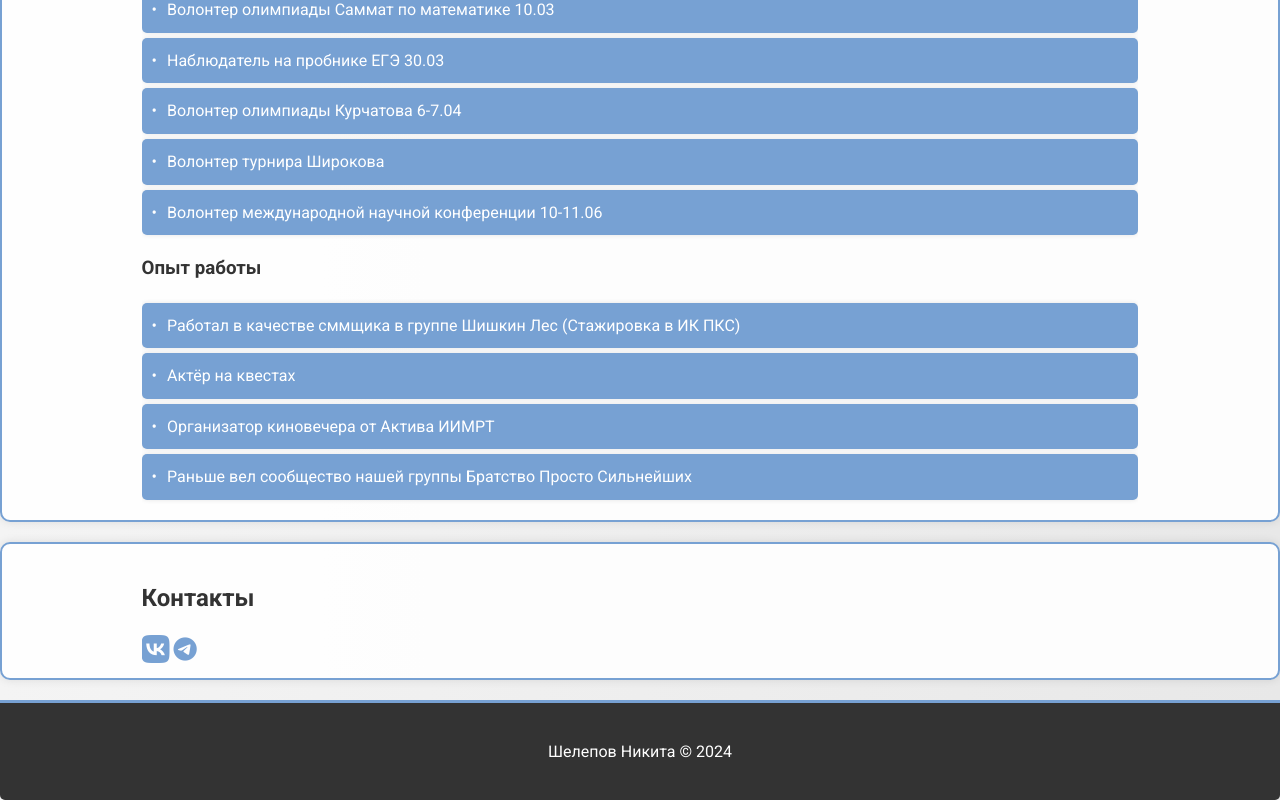
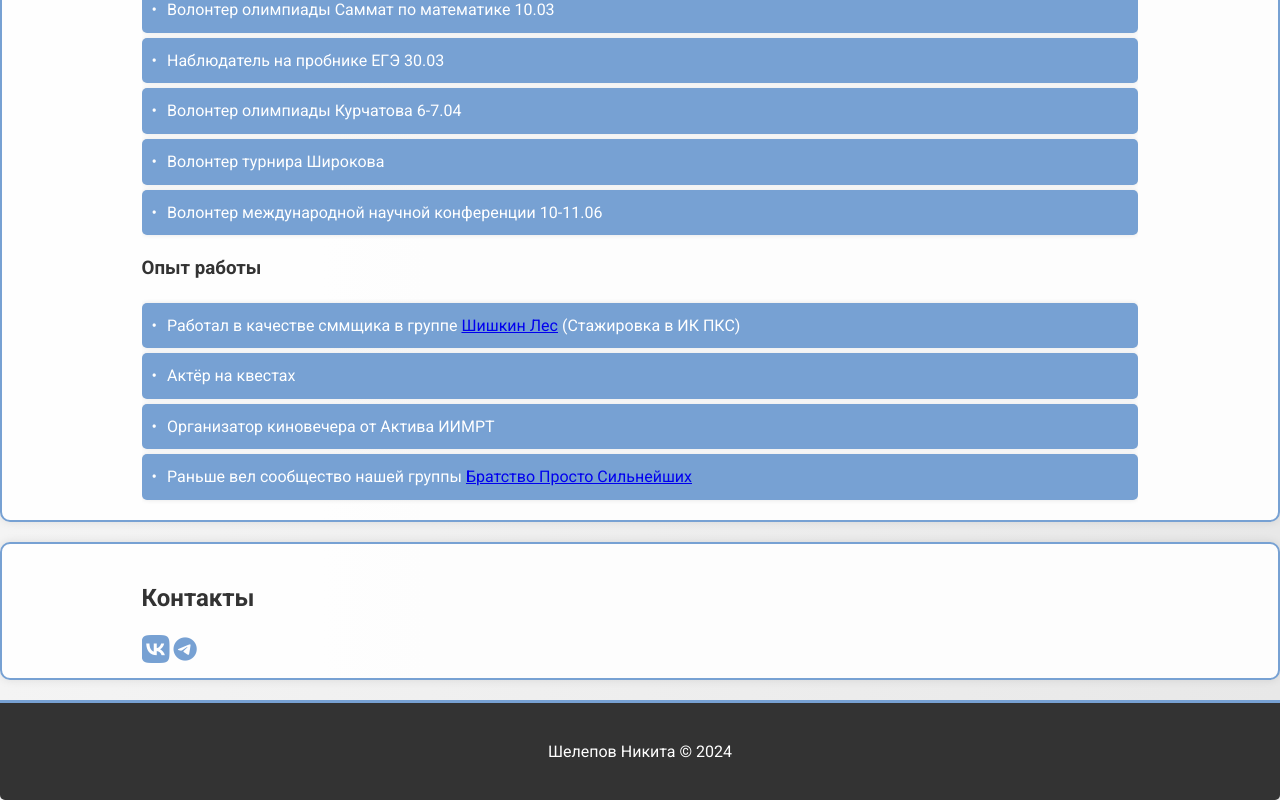
Before and after one commit to experced/hochu.v.pb, a plain HTML site: page index.html in a window 1280 px wide. Shown: the part 2262-3062 px from the top of the page. Drawn offline with Linux system fonts and the light colour scheme.

Commit message:
Update index.html

```diff
--- a/index.html
+++ b/index.html
@@ -97,10 +97,10 @@
             </uli>
             <h3>Опыт работы</h3>
             <ul class="experience-list">
-                <li>Работал в качестве сммщика в группе Шишкин Лес (Стажировка в ИК ПКС)</li>
+                <li>Работал в качестве сммщика в группе <a href = "https://vk.com/shiiish_club">Шишкин Лес</a> (Стажировка в ИК ПКС)</li>
                 <li>Актёр на квестах</li>
                 <li>Организатор киновечера от Актива ИИМРТ</li>
-                <li>Раньше вел сообщество нашей группы Братство Просто Сильнейших</li>
+                <li>Раньше вел сообщество нашей группы <a href = "https://vk.com/bpsniki">Братство Просто Сильнейших</a></li>
             </ul>
         </div>
     </section>
```
